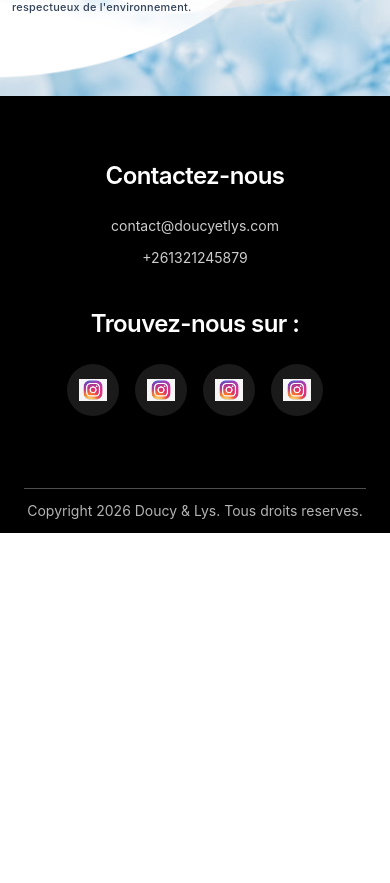
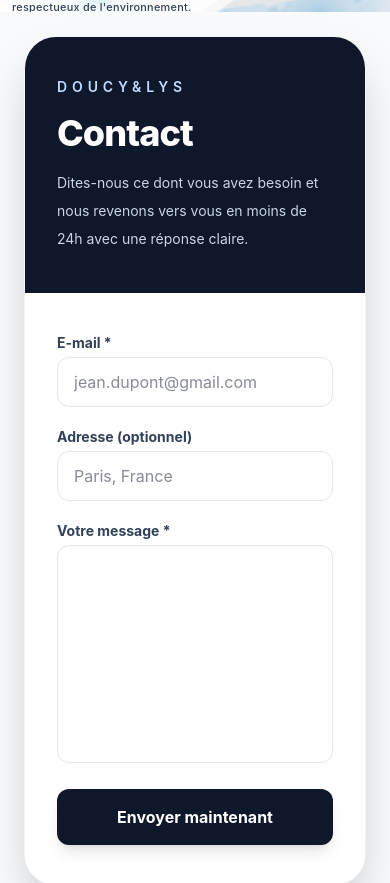
Before and after one commit to Nomena-Seb/doucyPh, a React (Vite) app: page / in a window 390 px wide. Shown: the part 2201-3084 px from the top of the page. Before the commit the page ends 2734 px from the top, so only its background shows below. Built offline with nearby package versions, Linux system fonts and the light colour scheme; no server answers.

Commit message:
ajout de du formulaire dans l'app

```diff
--- a/src/App.jsx
+++ b/src/App.jsx
@@ -15,9 +15,6 @@ function App() {
       >
         <div className="flex min-h-screen flex-col bg-slate-50 pt-36 text-slate-900 md:pt-28">
           <ProduitsLanding />
-          {/*  <main className="py-12">
-                <ContactForm />
-            </main> */}
           <Footer />
         </div>
       </SmoothScroll>
--- a/src/functionalities/form/Form.jsx
+++ b/src/functionalities/form/Form.jsx
@@ -1,4 +1,4 @@
-import React, { useState } from 'react';
+import { useEffect, useRef, useState } from 'react';
 import Notification from './Notification';
 
 const ContactForm = () => {
@@ -9,25 +9,68 @@ const ContactForm = () => {
   });
   const [status, setStatus] = useState({ type: '', message: '' });
   const [loading, setLoading] = useState(false);
+  const statusTimeoutRef = useRef(null);
 
-  // REMPLACEZ PAR VOTRE CLÉ REÇUE PAR MAIL
-  const STATIC_FORMS_KEY = import.meta.env.VITE_STATIC_FORMS_KEY;
+  const STATIC_FORMS_KEY = import.meta.env.VITE_STATIC_FORMS_KEY?.trim();
+
+  useEffect(() => {
+    return () => {
+      if (statusTimeoutRef.current) {
+        clearTimeout(statusTimeoutRef.current);
+      }
+    };
+  }, []);
+
+  const scheduleStatusReset = () => {
+    if (statusTimeoutRef.current) {
+      clearTimeout(statusTimeoutRef.current);
+    }
+
+    statusTimeoutRef.current = window.setTimeout(() => {
+      setStatus({ type: '', message: '' });
+    }, 5000);
+  };
+
+  const handleFieldChange = (e) => {
+    const { name, value } = e.target;
+
+    setFormData((previousData) => ({
+      ...previousData,
+      [name]: value,
+    }));
+  };
 
   const handleSubmit = async (e) => {
     e.preventDefault();
+
+    if (loading) return;
+
     setLoading(true);
     setStatus({ type: '', message: '' });
 
-    // Préparation des données pour StaticForms
+    if (statusTimeoutRef.current) {
+      clearTimeout(statusTimeoutRef.current);
+    }
+
+    if (!STATIC_FORMS_KEY) {
+      setStatus({
+        type: 'error',
+        message: "Le formulaire n'est pas configuré pour l'envoi. Vérifiez VITE_STATIC_FORMS_KEY.",
+      });
+      setLoading(false);
+      scheduleStatusReset();
+      return;
+    }
+
     const dataToSend = {
       ...formData,
       accessKey: STATIC_FORMS_KEY,
-      subject: "Nouveau contact depuis le site web Doucy&Lys", // Sujet de l'email que vous recevrez
-      replyTo: formData.email, // Pour pouvoir répondre directement au client
+      subject: 'Nouveau contact depuis le site web Doucy&Lys',
+      replyTo: formData.email,
     };
 
     try {
-      const response = await fetch("https://api.staticforms.xyz/submit", {
+      const response = await fetch('https://api.staticforms.xyz/submit', {
         method: 'POST',
         headers: {
           'Content-Type': 'application/json',
@@ -35,90 +78,123 @@ const ContactForm = () => {
         body: JSON.stringify(dataToSend),
       });
 
-      const result = await response.json();
+      const result = await response.json().catch(() => ({}));
 
-      if (result.success) {
+      if (response.ok && result.success) {
         setStatus({
           type: 'success',
           message: 'Merci pour votre message, on revient vite vers vous !'
         });
-        setFormData({ email: '', address: '', message: '' }); // Reset
+        setFormData({ email: '', address: '', message: '' });
       } else {
-        throw new Error(result.message);
+        throw new Error(result.message || "L'envoi du message a échoué.");
       }
-    } catch (error) {
+    } catch (submissionError) {
+      console.error('StaticForms submission failed:', submissionError);
       setStatus({
         type: 'error',
-        message: "Votre message n'est pas envoyé, réessayez s'il vous plaît."
+        message: "Votre message n'a pas été envoyé, réessayez s'il vous plaît."
       });
     } finally {
       setLoading(false);
-      setTimeout(() => setStatus({ type: '', message: '' }), 5000);
+      scheduleStatusReset();
     }
   };
 
   return (
-    <section className="min-h-screen flex items-center justify-center bg-slate-50 p-6">
-      <div className="w-full max-w-lg bg-white rounded-2xl shadow-2xl p-8 border border-slate-100">
-
-        <div className="mb-8">
-          <h2 className="text-3xl font-extrabold text-slate-900 tracking-tight">Contact</h2>
-          <p className="text-slate-500 mt-2">Nous traitons vos demandes en moins de 24h.</p>
+    <div className="flex min-h-screen items-center justify-center bg-slate-50 p-6 lg:p-10">
+      <div className="w-full max-w-6xl overflow-hidden rounded-[2rem] border border-slate-100 bg-white shadow-2xl">
+        <div className="grid lg:grid-cols-[0.9fr_1.1fr]">
+          <div className="flex flex-col justify-between bg-slate-900 px-8 py-10 text-white lg:px-10 lg:py-12">
+            <div>
+              <p className="text-sm font-semibold uppercase tracking-[0.35em] text-blue-200">Doucy&Lys</p>
+              <h2 className="mt-4 text-4xl font-extrabold tracking-tight sm:text-5xl">
+                Contact
+              </h2>
+              <p className="mt-4 max-w-md text-sm leading-7 text-slate-300 sm:text-base">
+                Dites-nous ce dont vous avez besoin et nous revenons vers vous en moins de 24h avec une
+                réponse claire.
+              </p>
             </div>
 
+            <div className="mt-10 hidden space-y-4 text-sm text-slate-300 lg:block">
+              <div className="rounded-2xl border border-white/10 bg-white/5 p-4 backdrop-blur">
+                <p className="font-semibold text-white">Réponse rapide</p>
+                <p className="mt-1">Nous traitons chaque demande sous 24h ouvrées.</p>
+              </div>
+              <div className="rounded-2xl border border-white/10 bg-white/5 p-4 backdrop-blur">
+                <p className="font-semibold text-white">Échange simple</p>
+                <p className="mt-1">Laissez votre e-mail et votre message, nous nous occupons du reste.</p>
+              </div>
+            </div>
+          </div>
+
+          <div className="px-8 py-10 lg:px-10 lg:py-12">
             <Notification type={status.type} message={status.message} />
 
             <form onSubmit={handleSubmit} className="space-y-5">
-          {/* Email */}
+              <div className="grid gap-5 lg:grid-cols-2">
                 <div>
-            <label className="block text-sm font-bold text-slate-700 mb-1">E-mail *</label>
+                  <label htmlFor="contact-email" className="mb-1 block text-sm font-bold text-slate-700">
+                    E-mail *
+                  </label>
                   <input
+                    id="contact-email"
                     required
                     type="email"
                     name="email"
                     value={formData.email}
-              onChange={(e) => setFormData({...formData, email: e.target.value})}
+                    onChange={handleFieldChange}
                     placeholder="jean.dupont@gmail.com"
-              className="w-full px-4 py-3 rounded-xl border border-slate-200 focus:ring-4 focus:ring-blue-500/10 focus:border-blue-500 outline-none transition-all"
+                    autoComplete="email"
+                    className="w-full rounded-xl border border-slate-200 px-4 py-3 outline-none transition-all focus:border-blue-500 focus:ring-4 focus:ring-blue-500/10"
                   />
                 </div>
 
-          {/* Adresse */}
                 <div>
-            <label className="block text-sm font-bold text-slate-700 mb-1">Adresse (Optionnel)</label>
+                  <label htmlFor="contact-address" className="mb-1 block text-sm font-bold text-slate-700">
+                    Adresse (optionnel)
+                  </label>
                   <input
+                    id="contact-address"
                     type="text"
                     name="address"
                     value={formData.address}
-              onChange={(e) => setFormData({...formData, address: e.target.value})}
+                    onChange={handleFieldChange}
                     placeholder="Paris, France"
-              className="w-full px-4 py-3 rounded-xl border border-slate-200 focus:ring-4 focus:ring-blue-500/10 focus:border-blue-500 outline-none transition-all"
+                    autoComplete="street-address"
+                    className="w-full rounded-xl border border-slate-200 px-4 py-3 outline-none transition-all focus:border-blue-500 focus:ring-4 focus:ring-blue-500/10"
                   />
                 </div>
+              </div>
 
-          {/* Message */}
               <div>
-            <label className="block text-sm font-bold text-slate-700 mb-1">Votre Message</label>
+                <label htmlFor="contact-message" className="mb-1 block text-sm font-bold text-slate-700">
+                  Votre message *
+                </label>
                 <textarea
+                  id="contact-message"
                   required
                   name="message"
-              rows="4"
+                  rows="8"
                   value={formData.message}
-              onChange={(e) => setFormData({...formData, message: e.target.value})}
-              className="w-full px-4 py-3 rounded-xl border border-slate-200 focus:ring-4 focus:ring-blue-500/10 focus:border-blue-500 outline-none transition-all resize-none"
+                  onChange={handleFieldChange}
+                  className="w-full resize-none rounded-xl border border-slate-200 px-4 py-3 outline-none transition-all focus:border-blue-500 focus:ring-4 focus:ring-blue-500/10"
                 />
               </div>
 
               <button
                 type="submit"
                 disabled={loading}
-            className="w-full bg-slate-900 hover:bg-blue-600 text-white font-bold py-4 rounded-xl shadow-lg transition-all duration-300 transform hover:-translate-y-1 active:scale-95 disabled:bg-slate-400"
+                className="w-full rounded-xl bg-slate-900 py-4 font-bold text-white shadow-lg transition-all duration-300 transform hover:-translate-y-1 hover:bg-blue-600 active:scale-95 disabled:bg-slate-400"
               >
                 {loading ? 'Envoi en cours...' : 'Envoyer maintenant'}
               </button>
             </form>
           </div>
-    </section>
+        </div>
+      </div>
+    </div>
   );
 };
 
--- a/src/functionalities/form/Notification.jsx
+++ b/src/functionalities/form/Notification.jsx
@@ -8,7 +8,11 @@ const Notification = ({ type, message }) => {
   };
 
   return (
-    <div className={`${styles[type]} p-4 mb-6 rounded shadow-md animate-fade-in`} role="alert">
+    <div
+      className={`${styles[type] ?? styles.error} p-4 mb-6 rounded shadow-md animate-fade-in`}
+      role="alert"
+      aria-live="polite"
+    >
       <p className="font-medium">{message}</p>
     </div>
   );
--- a/src/functionalities/produit/ProduitStackSection.jsx
+++ b/src/functionalities/produit/ProduitStackSection.jsx
@@ -6,7 +6,7 @@ export default function ProduitStackSection({ children, index }) {
       className={`sticky top-0 w-full overflow-visible outline-none ${overlapClass} md:h-screen md:overflow-hidden`}
       style={{ zIndex: index + 1 }}
     >
-      <div className="w-full md:h-full md:overflow-auto">{children}</div>
+      <div className="w-full md:h-full md:overflow-hidden">{children}</div>
     </section>
   );
 }
--- a/src/functionalities/produit/ProduitsLanding.jsx
+++ b/src/functionalities/produit/ProduitsLanding.jsx
@@ -5,6 +5,7 @@ import Produit3 from "./LysBlanc/LysBlanc";
 import Produit4 from "./LysRose/LysRose";
 import Produit5 from "./DoucyConfort/DoucyConfort";
 import Produit6 from "./DoucyPro/DoucyPro";
+import ContactForm from "../form/Form";
 
 export default function ProduitsLanding() {
   return (
@@ -34,6 +35,10 @@ export default function ProduitsLanding() {
         <Produit6 />
       </ProduitStackSection>
 
+      <ProduitStackSection index={6}>
+        <ContactForm />
+      </ProduitStackSection>
+
     </main>
   );
 }
```
Lines whose indentation alone changed are shown as unchanged.
